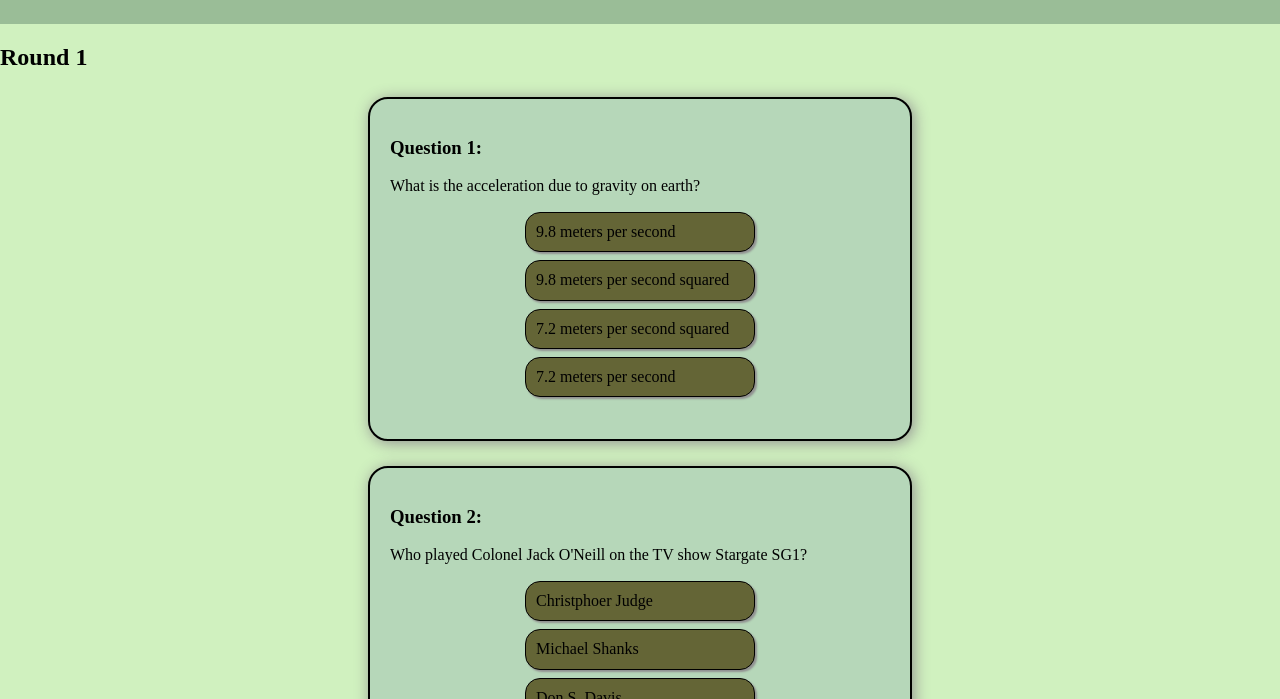
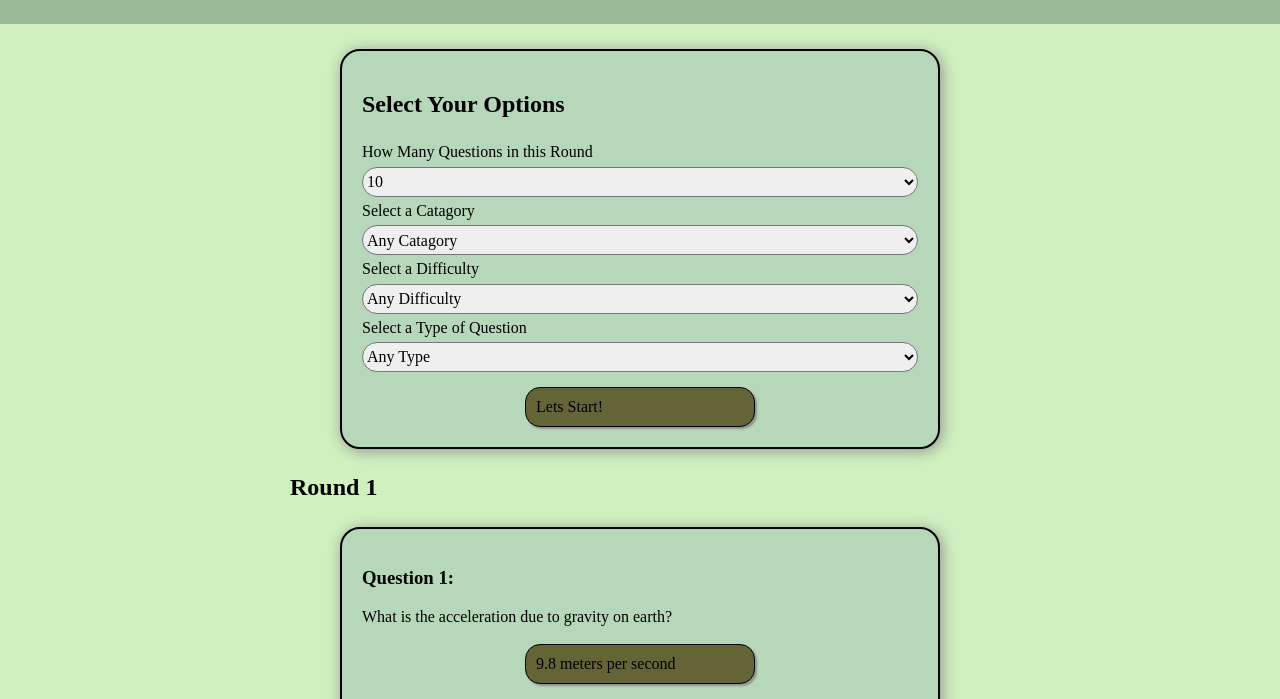
Before and after one commit to nickplamb/simple-api-request-app, a plain HTML site: page index.html in a window 1280 px wide. Shown: the part 56-755 px from the top of the page. Drawn offline with nearby package versions, Linux system fonts and the light colour scheme.

Commit message:
1.6 add trivia options form with basic styling

```diff
--- a/css/style.css
+++ b/css/style.css
@@ -18,6 +18,9 @@
   --header-bg-color: #9abd97;
 }
 
+* {
+  box-sizing: border-box;
+}
 
 body {
   font-family: "Times New Roman", Times, serif;
@@ -28,23 +31,54 @@ header {
   height: 80px;
   background-color: var(--header-bg-color);
 }
+
 header h1 {
   margin: 16px 30px;
   display: inline-block;
 }
+
 header nav {
   display: inline-block;
 }
 
-.card-container {
+main {
   max-width: 700px;
+  margin: 0 auto;
+}
+
+.start-form {
+  display: flex;
+  flex-direction: column;
+  align-items: stretch;
+}
+
+.start-form__item {
+  display: block;
+  margin: 5px auto;
+}
+
+select.start-form__item {
+  width: 100%;
+  height: 30px;
+  border-radius: 15px;
+}
+
+button.start-form__item {
+  margin-top: 15px;
+}
+
+
+.card-container,
+.start-form-container {
+  max-width: 800px;
   margin: 0 auto;
   padding: 0 30px;
 }
 
-.card-container__card {
-  max-width: 500px;
-  height: 300px;
+.card-container__card,
+.start-form {
+  max-width: 600px;
+  height: 400px;
   margin: 25px auto;
   padding: 20px;
   background-color: var(--cards-bg-color);
@@ -62,11 +96,12 @@ ul.answer-list {
 
 li {
   width: auto;
-  margin: 8px auto;
+  margin: 18px auto;
   list-style: none;
 }
 
-.btn-answer {
+.btn-answer,
+button.start-form__item {
   width: 230px;
   padding: 10px;
   text-align: left;
@@ -76,7 +111,8 @@ li {
   box-shadow: 2px 2px 2px #919191;
 }
 
-.btn-answer:hover {
+.btn-answer:hover,
+button.start-form__item:hover {
   background-color: var(--btn-bg-hover);
   /* transition: .05s background-color; */
 }
--- a/index.html
+++ b/index.html
@@ -24,6 +24,38 @@
     </nav>
   </header>
   <main>
+    <section class="start-form-container">
+      <div class="start-form">
+        <h2>Select Your Options</h2>
+        <form action="#" method="get">
+          <label for="num-of-questions" class="start-form__item">How Many Questions in this Round</label>
+          <select name="num-of-questions" id="num-of-questions" class="start-form__item">
+            <option value="10">10</option>
+            <option value="15">15</option>
+            <option value="20">20</option>
+          </select>
+          <label for="catagories" class="start-form__item">Select a Catagory</label>
+          <select name="catagories" id="catagories" class="start-form__item">
+            <option value="any">Any Catagory</option>
+            <!-- Us JS to spit out the rest -->
+          </select>
+          <label for="difficulties" class="start-form__item">Select a Difficulty</label>
+          <select name="difficulties" id="difficulties" class="start-form__item">
+            <option value="any">Any Difficulty</option>
+            <option value="easy">Easy</option>
+            <option value="medium">Medium</option>
+            <option value="hard">Hard</option>
+          </select>
+          <label for="question-type" class="start-form__item">Select a Type of Question</label>
+          <select name="question-type" id="question-type" class="start-form__item">
+            <option value="any">Any Type</option>
+            <option value="multiple">Multiple Choice</option>
+            <option value="boolean">True or False</option>
+          </select>
+          <button type="button" id="start-round" class="start-form__item">Lets Start!</button>
+        </form>
+      </div>
+    </section>
     <h2>Round 1</h2>
     <ul class="card-container">
 
--- a/js/script.js
+++ b/js/script.js
@@ -33,7 +33,7 @@ let triviaRound = (function(){
     }
   ];
   // Array of required properties for each question
-  let questionObjectKeys = ['catagory', 'question', 'possibleAnswers', 'correctAnswer']
+  let questionObjectTemplate = ['catagory', 'question', 'possibleAnswers', 'correctAnswer']
 
   // Retrieve all Questions for this round.
   function getAll() {
@@ -42,7 +42,7 @@ let triviaRound = (function(){
   // Add a new questions to this round.
   function add(newQuestion) {
     if (typeof newQuestion === 'object') {
-      if (compareArrays(Object.keys(newQuestion), questionObjectKeys)) {
+      if (compareArrays(Object.keys(newQuestion), questionObjectTemplate)) {
         triviaQuestions.push(newQuestion);
       } else {
         console.error('Object does not have all required properties');
@@ -53,14 +53,16 @@ let triviaRound = (function(){
   }
 
   // Function to compare the array of keys in new question to array to required keys
-  function compareArrays(arr1, arr2) {
+  function compareArrays(arr1, template) {
     // Compare lengths
-    if (arr1.length !== arr2.length) {
+    if (arr1.length !== template.length) {
       return false;
     }
     // Compare keys one by one.
-    for (let i = 0; i < arr2.length; i++) {
-      if (arr1[i] !== arr2[i]) {
+
+
+    for (let i = 0; i < template.length; i++) {
+      if (arr1[i] !== template[i]) {
         return false;
       }
     }
@@ -68,43 +70,8 @@ let triviaRound = (function(){
     return true;
   }
 
-  function name(params) {
-
-  }
-  // Return object with call to getAll and add functions
-  return {
-    add: add,
-    getAll: getAll
-  };
-})();
-
-// New question to be added to triviaRound
-let newQuestion = {
-  catagory: 'Entertainment: Music',
-  question: 'The cover of The Beatles album &quot;Abbey Road&quot; featured a Volkswagen Beetle in the background.',
-  possibleAnswers: [
-    'True',
-    'False'
-  ],
-  correctAnswer: 'True',
-}
-
-// Add the newQuestion
-triviaRound.add(newQuestion);
-
-let cardContainer = document.querySelector('.card-container');
-
-// Loop through each question in the round
-let allQuestions = triviaRound.getAll();
-
-allQuestions.forEach((question, index) => {
-  cardContainer.appendChild(createCard(question, index));
-});
-
-
   // Creates a div.card-container__card with the question and a ul of buttons as answers.
-function createCard(question, index) {
-
+  function addListItem(question, index) {
     // Container for each card
     let card = document.createElement('li');
     card.classList.add('card-container__card');
@@ -147,6 +114,43 @@ function createCard(question, index) {
     return card;
   }
 
+  // Return object with call to available functions
+  return {
+    add: add,
+    getAll: getAll,
+    addListItem: addListItem
+  };
+})();
+
+// New question to be added to triviaRound
+let newQuestion = {
+  catagory: 'Entertainment: Music',
+  question: 'The cover of The Beatles album &quot;Abbey Road&quot; featured a Volkswagen Beetle in the background.',
+  possibleAnswers: [
+    'True',
+    'False'
+  ],
+  correctAnswer: 'True',
+}
+
+// Add the newQuestion
+triviaRound.add(newQuestion);
+
+// Grab containing element
+let cardContainer = document.querySelector('.card-container');
+
+// Grab all questions
+let allQuestions = triviaRound.getAll();
+
+// Loop through each question in the round
+allQuestions.forEach((question, index) => {
+  cardContainer.appendChild(triviaRound.addListItem(question, index));
+});
+
+function decodeBase64(msg) {
+  return atob(msg);
+}
+
 // -------Event listeners-----
 
 
```
Lines whose indentation alone changed are shown as unchanged.
